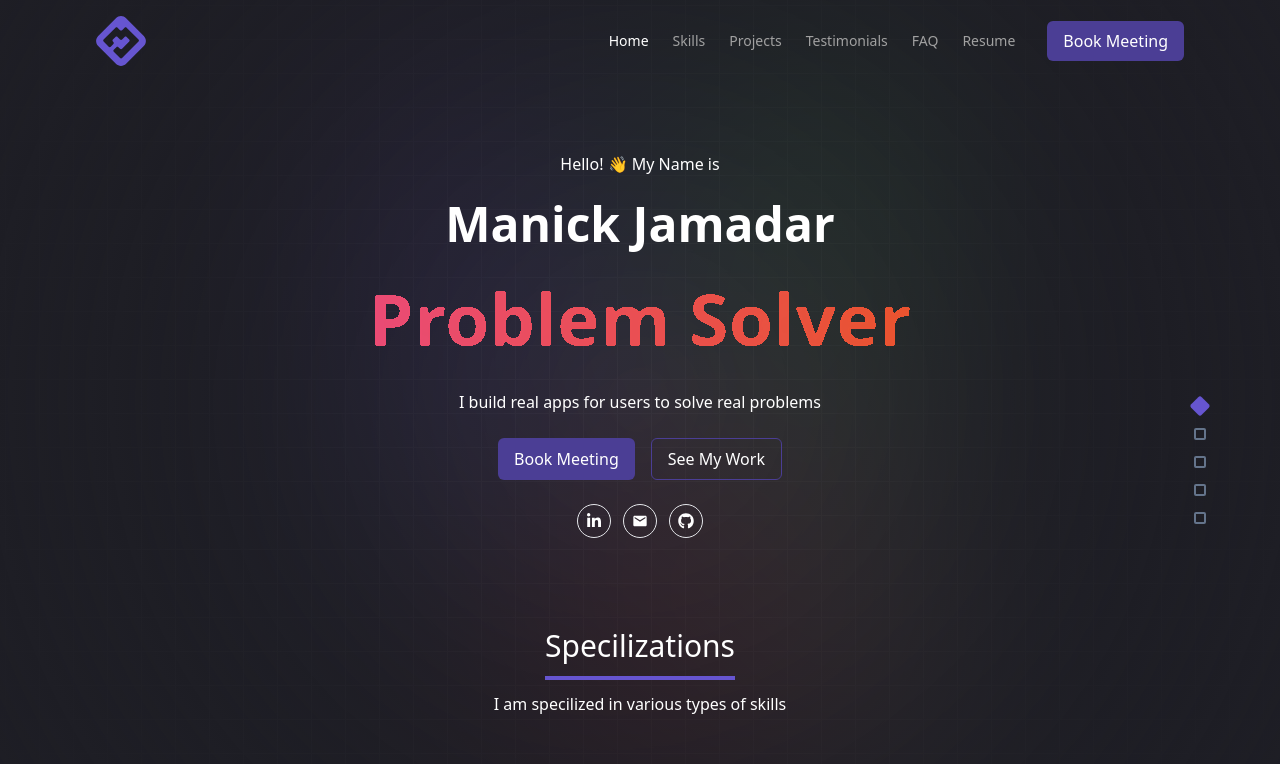
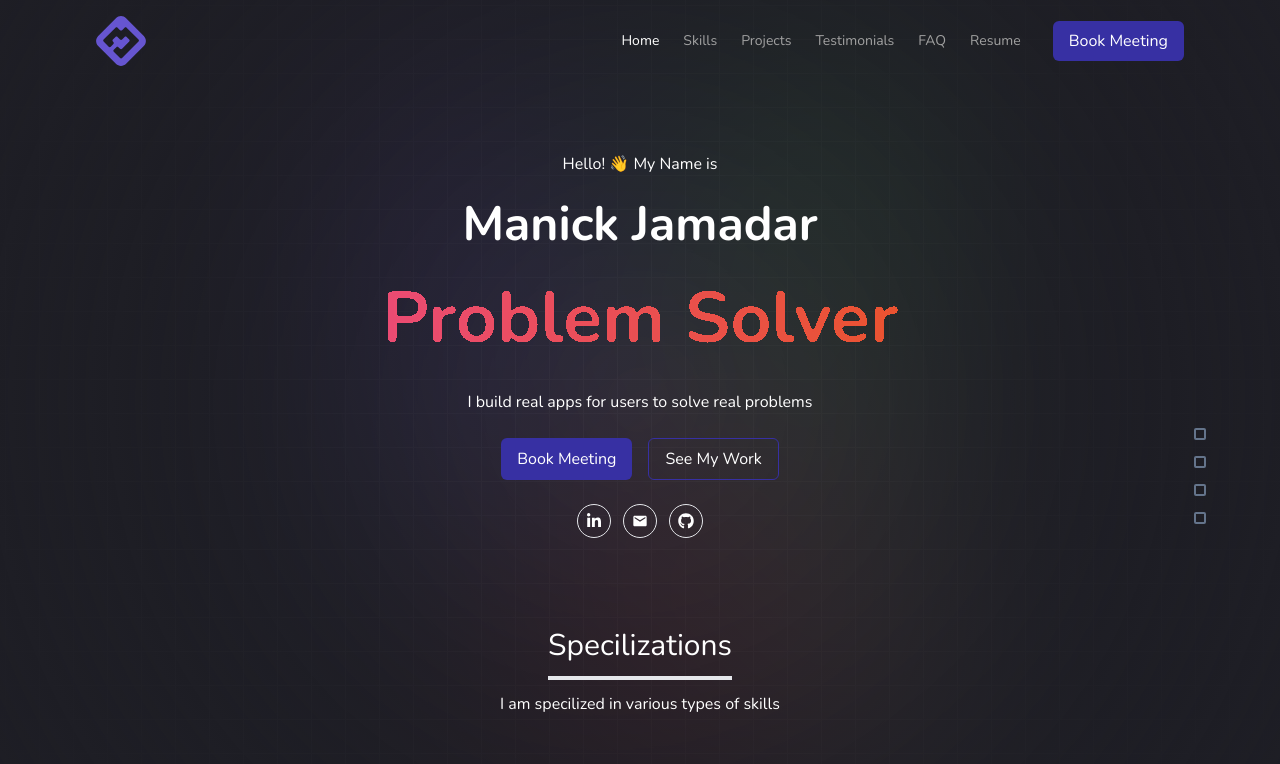
Before and after one commit to manickjamadar/personal-website, a Next.js app: page / in a window 1280 px wide. Shown: the top 764 px of the page. Built offline with nearby package versions, Linux system fonts and the light colour scheme.

Commit message:
nunito font family added and applied

```diff
--- a/app/globals.css
+++ b/app/globals.css
@@ -1,3 +1,4 @@
+@import url('https://fonts.googleapis.com/css2?family=Nunito:wght@300;400;500;600;700;800&display=swap');
 @tailwind base;
 @tailwind components;
 @tailwind utilities;
@@ -9,7 +10,7 @@ html{
 }
 body {
   scroll-behavior: smooth;
-  @apply text-white bg-primary-950 z-0;
+  @apply text-white bg-background z-0 font-nunito;
 }
 .background {
   @apply w-screen min-h-screen fixed flex justify-center pointer-events-none;
--- a/tailwind.config.ts
+++ b/tailwind.config.ts
@@ -1,5 +1,6 @@
 import type { Config } from "tailwindcss";
-
+import colors from "tailwindcss/colors";
+import defaultTheme from "tailwindcss/defaultTheme";
 const config: Config = {
   content: [
     "./pages/**/*.{js,ts,jsx,tsx,mdx}",
@@ -14,20 +15,11 @@ const config: Config = {
           "conic-gradient(from 180deg at 50% 50%, var(--tw-gradient-stops))",
       },
       colors: {
-        primary: {
-          "50": "#f0f2fd",
-          "100": "#e4e7fb",
-          "200": "#ced3f7",
-          "300": "#b0b6f1",
-          "400": "#9091e9",
-          "500": "#7c75df",
-          DEFAULT: "#6655d0",
-          "600": "#6655d0",
-          "700": "#5b4ab8",
-          "800": "#4b3e95",
-          "900": "#252537",
-          "950": "#1E1E25",
-        },
+        background: "#1E1E25",
+        primary: colors.indigo,
+      },
+      fontFamily: {
+        nunito: ["Nunito", ...defaultTheme.fontFamily.sans],
       },
     },
   },
```
